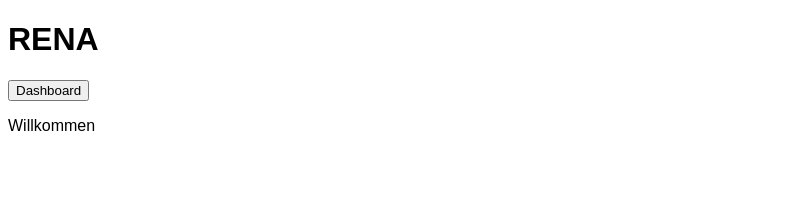
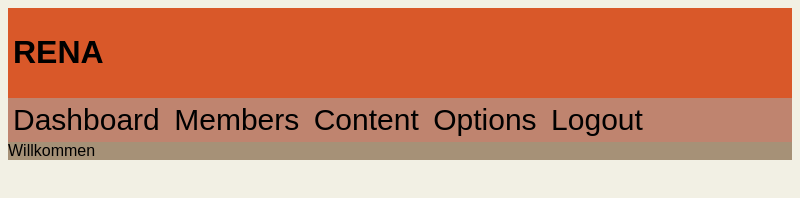
Before and after one commit to SDVHD/RENA, an Electron app: page index.html in a window 800 px wide. Drawn offline with Linux system fonts and the light colour scheme.

Commit message:
Add navbar and beginn styling

```diff
--- a/index.html
+++ b/index.html
@@ -12,7 +12,13 @@
     </header>
     <nav>
       <button id="btn_nav_dashboard" name="btn_nav_dashboard" class="btn_nav" >Dashboard</button>
+      <button id="btn_nav_members" name="btn_nav_dashboard" class="btn_nav" >Members</button>
+      <button id="btn_nav_content" name="btn_nav_dashboard" class="btn_nav" >Content</button>
+      <button id="btn_nav_options" name="btn_nav_dashboard" class="btn_nav" >Options</button>
+      <button id="btn_nav_logout" name="btn_nav_dashboard" class="btn_nav" >Logout</button>
     </nav>
-    <p>Willkommen</p>
+    <div class="div_content">
+        Willkommen
+    </div>
   </body>
 </html>
--- a/style/main.css
+++ b/style/main.css
@@ -1,3 +1,31 @@
 * {
     font-family: fantasy;
 }
+
+body {
+    background-color: #F2F0E4;
+    display: grid;
+
+}
+header {
+    background-color: #D95829;
+    padding: 5px;
+}
+nav {
+    background-color: #BF846F;
+}
+.btn_nav{
+    background-color: #BF846F;
+    border: none;
+    cursor: pointer;
+    padding: 5px;
+    font-size: 30px;
+}
+.btn_nav:hover{
+    background-color: #A69177;
+    border: none;
+    cursor: pointer;
+}
+div{
+    background-color: #A69177;
+}
```
Also changed, not shown: pages/dashboard/dashboard_main.html (+1 -1 lines), pages/page_manager.md (deleted).
